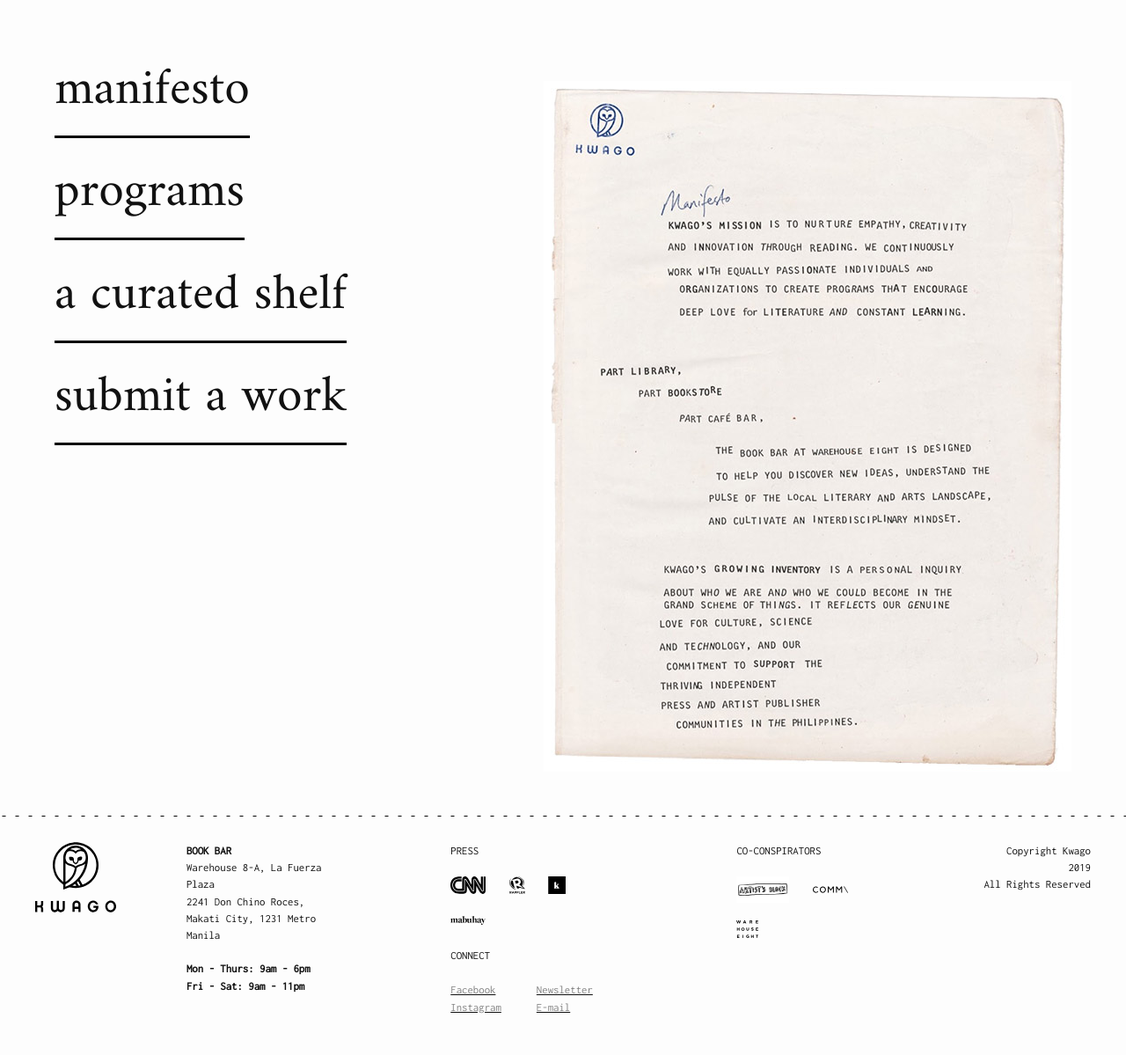
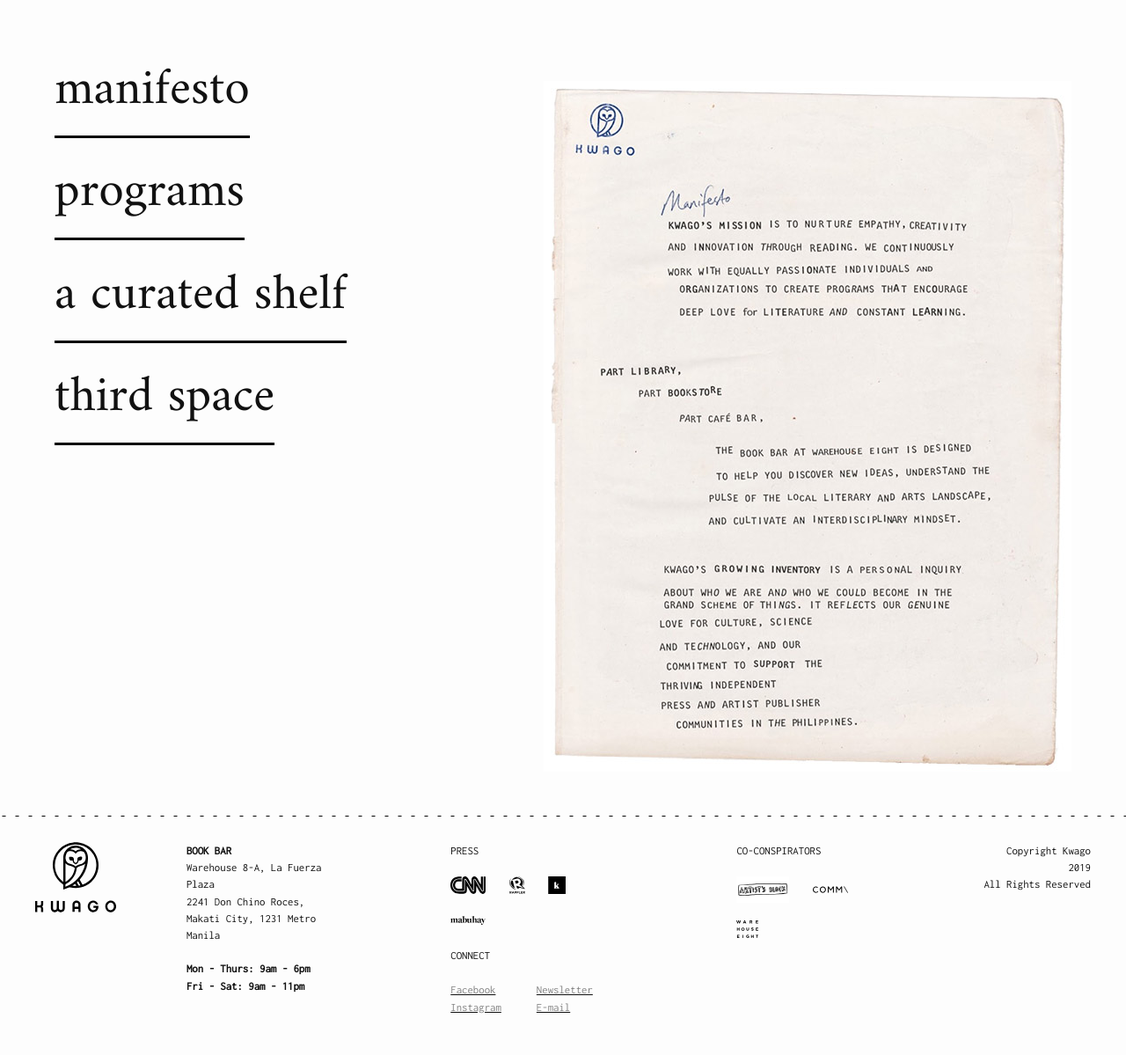
Before and after one commit to patsylala/kwago-siteleaf, a Jekyll site: the page built from index.md, in a window 1280 px wide. Shown: the whole page at 88% size. Built offline with Jekyll 4.4.1, drawn with Linux system fonts in a browser that asks for light colours.

Commit message:
Updated Index

```diff
--- a/index.md
+++ b/index.md
@@ -20,7 +20,7 @@
         <a class="page-link" href="/manifesto"><span>manifesto</span></a>
         <a class="page-link" href="/programs"><span>programs</span></a>
         <a class="page-link" href="/a-curated-shelf"><span>a curated shelf</span></a>
-        <a class="page-link" href="/submit"><span>submit a work</span></a>
+        <a class="page-link" href="/thirdspace"><span>third space</span></a>
       </div>
     </nav>
   </div>
```
